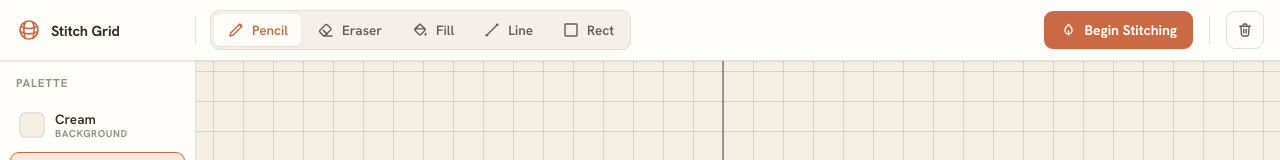
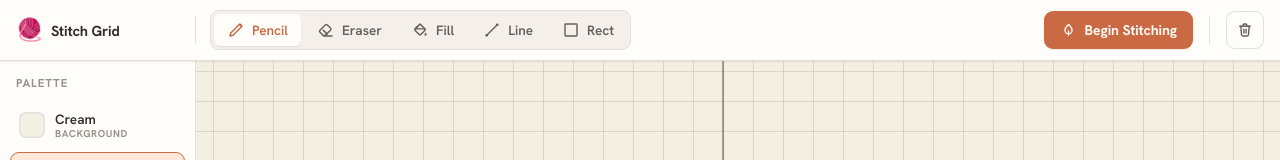
Before and after one commit to eev25/stitch-grid, a React (Vite) app: page / in a window 1280 px wide. Shown: the top 160 px of the page. Built offline with nearby package versions, Linux system fonts and the light colour scheme.

Commit message:
Replace yarn with emoji

```diff
--- a/src/components/DesignTopBar.module.css
+++ b/src/components/DesignTopBar.module.css
@@ -45,7 +45,8 @@
 .wordmarkMark {
   width: 26px; height: 26px;
   display: grid; place-items: center;
-  color: var(--accent);
+  font-size: 22px;
+  line-height: 1;
   flex: 0 0 auto;
 }
 .wordmarkText {
--- a/src/components/DesignTopBar.tsx
+++ b/src/components/DesignTopBar.tsx
@@ -41,7 +41,7 @@ export function DesignTopBar(props: DesignTopBarProps) {
   return (
     <header className={styles.topbar}>
       <div className={`${styles.wordmark} ${styles.hideMobile}`}>
-        <span className={styles.wordmarkMark}><Icons.Yarn size={24} /></span>
+        <span className={styles.wordmarkMark} aria-hidden="true">🧶</span>
         <span className={styles.wordmarkText}>Stitch Grid</span>
       </div>
 
--- a/src/icons/icons.tsx
+++ b/src/icons/icons.tsx
@@ -14,17 +14,6 @@ function S({ size = 20, sw = 1.9, children, fill = "none", ...rest }: IconProps
     <svg width={size} height={size} viewBox="0 0 24 24" fill={fill}
       stroke="currentColor" strokeWidth={sw} strokeLinecap="round"
       strokeLinejoin="round" {...rest}>{children}</svg>
-  );
-}
-
-// Yarn-ball wordmark
-export function Yarn(p: IconProps) {
-  return (
-    <S {...p} sw={1.7}>
-      <circle cx="12" cy="12" r="9" />
-      <path d="M5 9c3 2 11 2 14 0M4.5 14c4 2.5 10.5 2.5 15 0" />
-      <path d="M9 3.6C6.5 6 6 11 8 20.4M15 3.6c2.5 2.4 3 7.4 1 16.8" />
-    </S>
   );
 }
 
```
